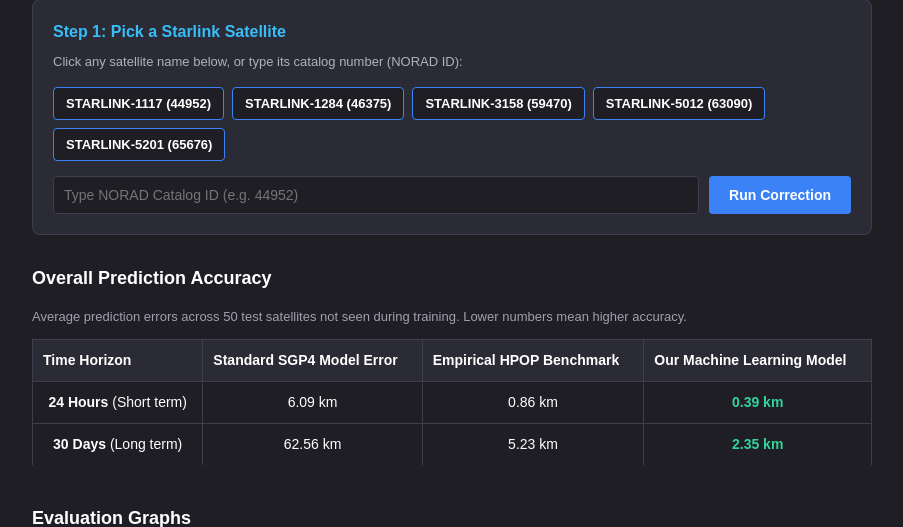
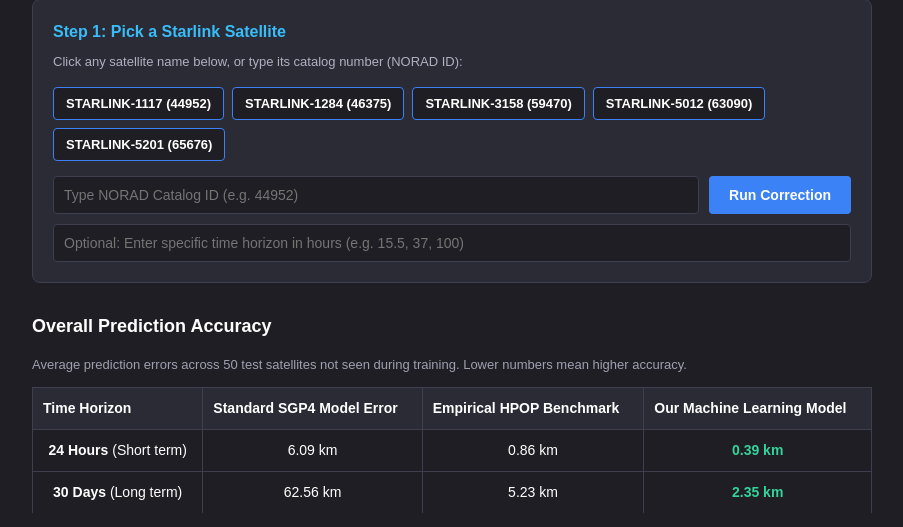
Before and after one commit to RakanCoder67/ETA_PREDICTION, a FastAPI app: page / in a window 1280 px wide. Shown: the part 229-756 px from the top of the page, without its empty margins (188-1091 px from the left). Run offline with FastAPI, Linux system fonts and the light colour scheme.

Commit message:
Add custom time horizon prediction support for hyper-specific time numbers

```diff
--- a/app.py
+++ b/app.py
@@ -58,6 +58,7 @@
 # ---------------------------------------------------------------------------
 class PredictRequest(BaseModel):
     norad_id: int
+    custom_hours: float | None = None
 
 # ---------------------------------------------------------------------------
 # Routes
@@ -149,8 +150,14 @@
         in_eta_now = False
 
     # Build trajectory: key horizons
-    HORIZONS_H = [24, 48, 72, 168, 360, 720]  # hours
+    base_horizons = [24.0, 48.0, 72.0, 168.0, 360.0, 720.0]
+    if req.custom_hours is not None and req.custom_hours > 0:
+        base_horizons.append(float(req.custom_hours))
+
+    # Sort unique horizons
+    HORIZONS_H = sorted(list(set(base_horizons)))
     trajectory = []
+    custom_point = None
 
     for h in HORIZONS_H:
         t_target = tle_epoch.to_pydatetime() + timedelta(hours=h)
@@ -177,8 +184,10 @@
         in_eta = bool(info.get("in_eta", False))
         correction_km = float(np.linalg.norm(r_ml - r_sgp4))
 
-        trajectory.append({
-            "offset_hours": int(h),
+        is_custom = bool(req.custom_hours is not None and abs(float(h) - float(req.custom_hours)) < 1e-4)
+
+        pt_data = {
+            "offset_hours": round(float(h), 2) if not float(h).is_integer() else int(h),
             "epoch_utc": t_target.strftime("%Y-%m-%dT%H:%M:%SZ"),
             "sgp4": [round(float(r_sgp4[0]), 3), round(float(r_sgp4[1]), 3), round(float(r_sgp4[2]), 3)],
             "ml_corrected": [round(float(r_ml[0]), 3), round(float(r_ml[1]), 3), round(float(r_ml[2]), 3)],
@@ -188,7 +197,12 @@
             "mag_lat": round(float(mag_lat), 3),
             "in_eta": bool(in_eta),
             "correction_km": round(float(correction_km), 4),
-        })
+            "is_custom": is_custom,
+        }
+
+        trajectory.append(pt_data)
+        if is_custom:
+            custom_point = pt_data
 
     return JSONResponse(content={
         "satellite_name": sat_name,
@@ -196,5 +210,6 @@
         "tle_epoch": tle_epoch_str,
         "space_weather": space_weather,
         "in_eta_now": bool(in_eta_now),
+        "custom_point": custom_point,
         "trajectory": trajectory,
     })
--- a/templates/index.html
+++ b/templates/index.html
@@ -449,7 +449,7 @@
         <button class="sat-btn" onclick="selectSat(65676)">STARLINK-5201 (65676)</button>
       </div>
 
-      <div class="form-group">
+      <div class="form-group" style="margin-bottom: 10px;">
         <div class="input-field">
           <input
             type="number"
@@ -460,6 +460,19 @@
           />
         </div>
         <button id="predict-btn" class="btn-run" onclick="runPrediction()">Run Correction</button>
+      </div>
+
+      <div class="form-group">
+        <div class="input-field">
+          <input
+            type="number"
+            id="custom-hours-input"
+            placeholder="Optional: Enter specific time horizon in hours (e.g. 15.5, 37, 100)"
+            step="any"
+            min="0.1"
+            autocomplete="off"
+          />
+        </div>
       </div>
 
       <!-- Loading and Error indicators -->
@@ -485,6 +498,13 @@
             <span id="summary-sat-badge" class="status-badge badge-out">—</span>
             <div style="font-size: 11px; color: #808090; margin-top: 4px;">High atmospheric drag zone near equator</div>
           </div>
+        </div>
+
+        <!-- Custom Target Highlight Card (shows when custom time is specified) -->
+        <div id="custom-target-card" style="display: none; background-color: rgba(56, 189, 248, 0.08); border: 1px solid #38bdf8; border-radius: 6px; padding: 12px 15px; margin-bottom: 20px;">
+          <div style="font-size: 12px; color: #38bdf8; font-weight: bold; text-transform: uppercase; margin-bottom: 4px;">Hyper-Specific Time Target</div>
+          <div style="font-size: 18px; font-weight: bold; color: #ffffff;" id="custom-target-title">+0 Hours</div>
+          <div style="font-size: 13px; color: #b0b0c0; margin-top: 4px;" id="custom-target-details">—</div>
         </div>
 
         <div class="chart-box">
@@ -621,6 +641,10 @@
       if (e.key === 'Enter') runPrediction();
     });
 
+    document.getElementById('custom-hours-input').addEventListener('keydown', function(e) {
+      if (e.key === 'Enter') runPrediction();
+    });
+
     async function runPrediction() {
       const inputVal = document.getElementById('norad-input').value.trim();
       if (!inputVal) return;
@@ -631,16 +655,24 @@
         return;
       }
 
+      const customHoursInput = document.getElementById('custom-hours-input').value.trim();
+      const customHours = customHoursInput ? parseFloat(customHoursInput) : null;
+
       document.getElementById('predict-btn').disabled = true;
       document.getElementById('loading-spinner').style.display = 'block';
       document.getElementById('error-message').style.display = 'none';
       document.getElementById('results-block').style.display = 'none';
 
       try {
+        const reqBody = { norad_id: noradId };
+        if (customHours !== null && !isNaN(customHours) && customHours > 0) {
+          reqBody.custom_hours = customHours;
+        }
+
         const res = await fetch('/predict', {
           method: 'POST',
           headers: { 'Content-Type': 'application/json' },
-          body: JSON.stringify({ norad_id: noradId })
+          body: JSON.stringify(reqBody)
         });
 
         if (!res.ok) {
@@ -679,9 +711,31 @@
         badge.textContent = 'Outside Anomaly Region';
       }
 
+      // Custom target card handling
+      const customCard = document.getElementById('custom-target-card');
+      if (data.custom_point) {
+        const cp = data.custom_point;
+        const cpTargetTitle = cp.offset_hours < 168 ? `+${cp.offset_hours} Hours` : `+${(cp.offset_hours/24).toFixed(1)} Days`;
+        document.getElementById('custom-target-title').textContent = `${cpTargetTitle} (${cp.epoch_utc.replace('T', ' ').replace('Z', ' UTC')})`;
+        document.getElementById('custom-target-details').innerHTML = `
+          <strong>Position Fixed by ML:</strong> <span style="color: #34d399;">${cp.correction_km.toFixed(4)} km</span> &nbsp;|&nbsp;
+          <strong>Location:</strong> ${cp.lat.toFixed(2)}° / ${cp.lon.toFixed(2)}° &nbsp;|&nbsp;
+          <strong>Altitude:</strong> ${cp.alt.toFixed(1)} km &nbsp;|&nbsp;
+          <strong>ETA Status:</strong> ${cp.in_eta ? '<span style="color:#fbbf24;">Inside Anomaly</span>' : 'Outside Anomaly'}
+        `;
+        customCard.style.display = 'block';
+      } else {
+        customCard.style.display = 'none';
+      }
+
       // Chart mapping
-      const chartLabels = data.trajectory.map(p => p.offset_hours < 168 ? `+${p.offset_hours}h` : `+${Math.round(p.offset_hours/24)}d`);
+      const chartLabels = data.trajectory.map(p => {
+        const prefix = p.is_custom ? '★ +' : '+';
+        return p.offset_hours < 168 ? `${prefix}${p.offset_hours}h` : `${prefix}${Number((p.offset_hours/24).toFixed(1))}d`;
+      });
       const chartData = data.trajectory.map(p => p.correction_km);
+      const pointColors = data.trajectory.map(p => p.is_custom ? '#fbbf24' : '#ffffff');
+      const pointRadii = data.trajectory.map(p => p.is_custom ? 7 : 4);
 
       if (predictionsChart) {
         predictionsChart.destroy();
@@ -699,8 +753,8 @@
             borderColor: '#3b82f6',
             backgroundColor: 'rgba(59, 130, 246, 0.1)',
             borderWidth: 2,
-            pointBackgroundColor: '#ffffff',
-            pointRadius: 4,
+            pointBackgroundColor: pointColors,
+            pointRadius: pointRadii,
             tension: 0.1,
             fill: true
           }]
@@ -730,10 +784,13 @@
       const tbody = document.getElementById('trajectory-table-body');
       tbody.innerHTML = '';
       data.trajectory.forEach(pt => {
-        const horizonStr = pt.offset_hours < 168 ? `+${pt.offset_hours} Hours` : `+${Math.round(pt.offset_hours/24)} Days`;
+        const horizonStr = pt.offset_hours < 168 ? `+${pt.offset_hours} Hours` : `+${Number((pt.offset_hours/24).toFixed(1))} Days`;
+        const rowStyle = pt.is_custom ? 'background-color: rgba(251, 191, 36, 0.15); font-weight: bold;' : '';
+        const customBadge = pt.is_custom ? ' <span style="color:#fbbf24; font-size:10px;">(Custom Target)</span>' : '';
+
         tbody.innerHTML += `
-          <tr>
-            <td><strong>${horizonStr}</strong></td>
+          <tr style="${rowStyle}">
+            <td><strong>${horizonStr}</strong>${customBadge}</td>
             <td>${pt.epoch_utc.replace('T', ' ').replace('Z', '')}</td>
             <td>${pt.lat.toFixed(2)}° / ${pt.lon.toFixed(2)}°</td>
             <td>${pt.alt.toFixed(1)} km</td>
```
